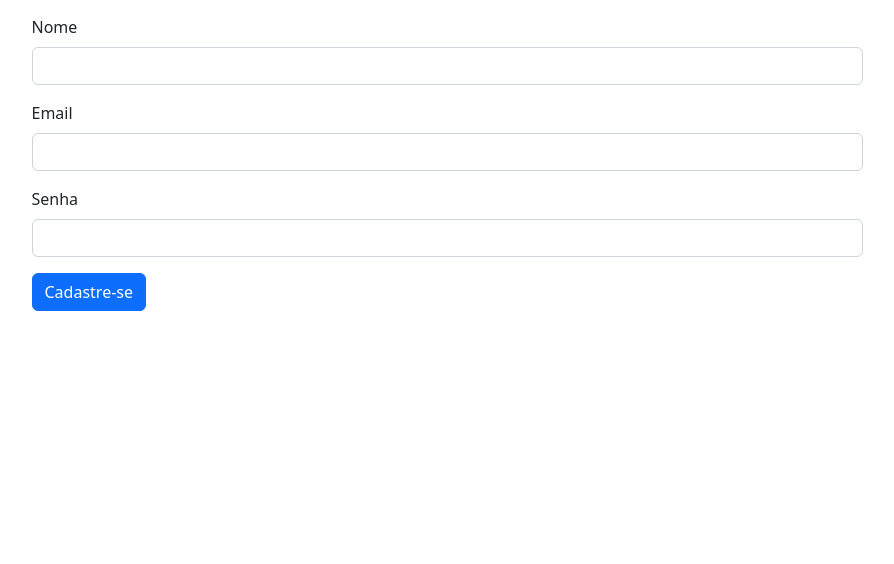
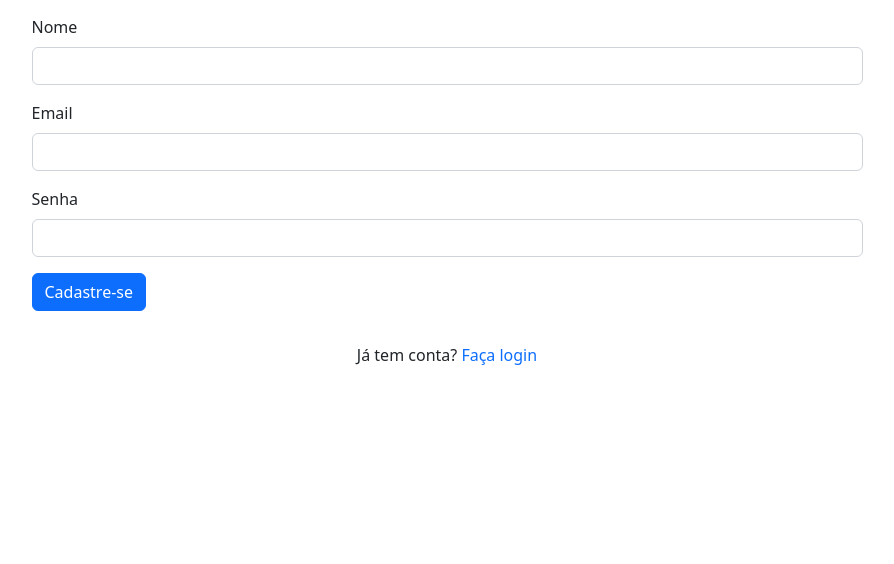
Before and after one commit to mdaadsilva/todolist, a PHP site: page /login/cadastro_usuario.php in a window 1280 px wide. Shown: the part 123-687 px from the top of the page, without its empty margins (193-1087 px from the left). Run offline with PHP 8.4, Linux system fonts and the light colour scheme; some libraries are stand-ins or nearby versions.

Commit message:
feat: Já possui conta

```diff
--- a/login/cadastro_usuario.php
+++ b/login/cadastro_usuario.php
@@ -61,8 +61,13 @@ include_once CABECALHO;
                 <div class="col-12">
                     <button type="submit" class="btn btn-primary">Cadastre-se</button>
                 </div>
+                <div class="col-12 text-center">
+                    <p class="mt-3">
+                        Já tem conta?
+                        <a href="/todolist/index.php" class="text-decoration-none">Faça login</a>
+                    </p>
+                </div>
             </form>
-
         </div>
     </div>
 </main>
```
